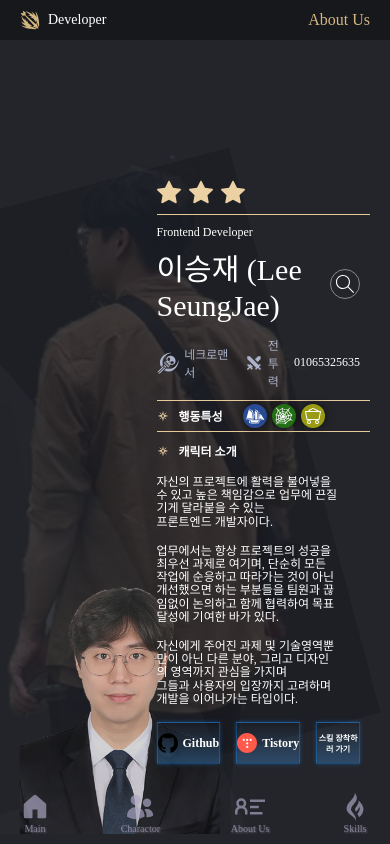
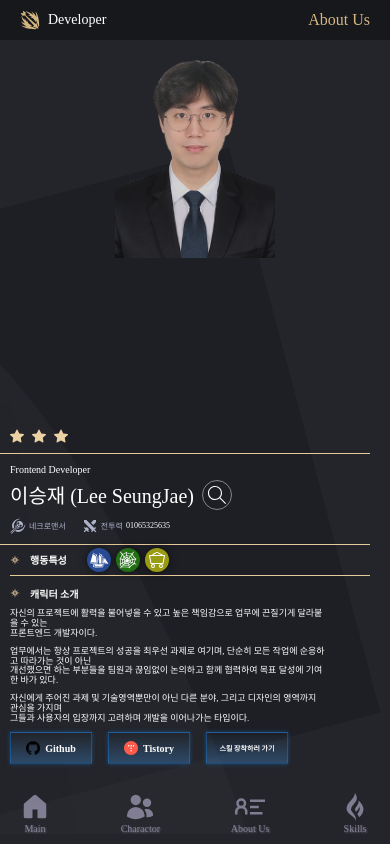
Before and after one commit to seungjaelee2684/seungjae-portfolio, a React (Create React App) app: page /about in a window 390 px wide. Built offline with nearby package versions, Linux system fonts and the light colour scheme; a web font is replaced by a local one.

Commit message:
<feat: about us 페이지 500px 반응형 구현>

```diff
--- a/src/components/AboutMePage/LocationBtn.tsx
+++ b/src/components/AboutMePage/LocationBtn.tsx
@@ -18,7 +18,7 @@ const LocationBtn = () => {
         <LocationIcon src={Tistory} alt='' />
         Tistory
       </LocationButton>
-      <LocationButton size={-4} onClick={() => navigate("/skill")}>
+      <LocationButton size={-3} onClick={() => navigate("/skill")}>
         스킬 장착하러 가기
       </LocationButton>
     </LocationButtonWrapper>
@@ -76,6 +76,13 @@ const LocationButton = styled.div<{ size: number }>`
     gap: 5px;
     font-size: ${(props) => props.size + 12}px;
   }
+
+  @media screen and (max-width: 500px) {
+    width: 80px;
+    height: 30px;
+    gap: 5px;
+    font-size: ${(props) => props.size + 10}px;
+  }
 `;
 
 const LocationIcon = styled.img`
@@ -92,6 +99,11 @@ const LocationIcon = styled.img`
     width: 20px;
     height: 20px;
   }
+
+  @media screen and (max-width: 500px) {
+    width: 14px;
+    height: 14px;
+  }
 `;
 
 export default LocationBtn;
--- a/src/pages/AboutMePage.tsx
+++ b/src/pages/AboutMePage.tsx
@@ -59,11 +59,15 @@ const AboutMePage = () => {
               </NameWrapper>
               <StatusText>
                 <NameWrapper>
-                  <GiSkullStaff style={{ fontSize: "28px" }} />
+                  <StatusIcons>
+                    <GiSkullStaff />
+                  </StatusIcons>
                   네크로맨서
                 </NameWrapper>
                 <NameWrapper>
-                  <RiSwordFill style={{ fontSize: "28px" }} />
+                  <StatusIcons>
+                    <RiSwordFill />
+                  </StatusIcons>
                   전투력
                   <div style={{ color: "#FFFFFF" }}>
                     01065325635
@@ -226,7 +230,10 @@ export const Charactor = styled.img`
   }
 
   @media screen and (max-width: 500px) {
-    width: 200px;
+    width: 160px;
+    bottom: auto;
+    top: 20px;
+    left: calc(50% - 80px);
   }
 `;
 
@@ -239,6 +246,10 @@ export const BackgroundCharactor = styled.img`
   top: 0;
   left: 0;
   z-index: 9;
+
+  @media screen and (max-width: 500px) {
+    display: none;
+  }
 `;
 
 export const RightWrapper = styled.div`
@@ -274,6 +285,11 @@ export const LaneContainer = styled.div`
   @media screen and (max-width: 1320px) {
     width: 55%;
   }
+
+  @media screen and (max-width: 500px) {
+    width: calc(100% - 20px);
+    padding: 10px;
+  }
 `;
 
 export const DefaultLane = styled(LaneContainer)`
@@ -295,6 +311,10 @@ export const DefaultLane = styled(LaneContainer)`
   @media screen and (max-width: 836px) {
     font-size: 12px;
   }
+
+  @media screen and (max-width: 500px) {
+    font-size: 10px;
+  }
 `;
 
 export const StarWrapper = styled.div`
@@ -312,6 +332,10 @@ export const StarWrapper = styled.div`
 
   @media screen and (max-width: 1320px) {
     font-size: 24px;
+  }
+
+  @media screen and (max-width: 500px) {
+    font-size: 14px;
   }
 `;
 
@@ -333,6 +357,10 @@ export const IntroduceWrapper = styled.div`
   @media screen and (max-width: 1320px) {
     font-size: 30px;
   }
+
+  @media screen and (max-width: 500px) {
+    font-size: 20px;
+  }
 `;
 
 export const Front = styled.div`
@@ -349,6 +377,10 @@ export const Front = styled.div`
   @media screen and (max-width: 1320px) {
     font-size: 12px;
   }
+
+  @media screen and (max-width: 500px) {
+    font-size: 10px;
+  }
 `;
 
 export const StatusText = styled(Front)`
@@ -362,6 +394,30 @@ export const StatusText = styled(Front)`
 
   @media screen and (max-width: 1320px) {
     font-size: 12px;
+  }
+
+  @media screen and (max-width: 500px) {
+    font-size: 8px;
+    margin-top: 3px;
+  }
+`;
+
+const StatusIcons = styled.div`
+  display: flex;
+  justify-content: center;
+  align-items: center;
+  font-size: 28px;
+
+  @media screen and (max-width: 1600px) {
+    font-size: 24px;
+  }
+
+  @media screen and (max-width: 1320px) {
+    font-size: 22px;
+  }
+
+  @media screen and (max-width: 500px) {
+    font-size: 16px;
   }
 `;
 
@@ -384,6 +440,10 @@ export const NameWrapper = styled(StatusWrapper)`
   gap: 5px;
   justify-content: start;
   text-align: start;
+
+  @media screen and (max-width: 500px) {
+    gap: 3px;
+  }
 `;
 
 export const NameIconWrapper = styled.div`
@@ -461,6 +521,10 @@ export const IntroTopLane = styled.div`
   @media screen and (max-width: 836px) {
     font-size: 12px;
   }
+
+  @media screen and (max-width: 500px) {
+    font-size: 10px;
+  }
 `;
 
 export const MyIntroBox = styled.div`
@@ -481,6 +545,10 @@ export const MyIntroBox = styled.div`
 
   @media screen and (max-width: 836px) {
     gap: 16px;
+  }
+
+  @media screen and (max-width: 500px) {
+    gap: 8px;
   }
 `;
 
@@ -508,6 +576,10 @@ export const IntroContentWrapper = styled.div`
     font-size: 12px;
     line-height: 110%;
   }
+
+  @media screen and (max-width: 500px) {
+    font-size: 9px;
+  }
 `;
 
 export default AboutMePage;
```
